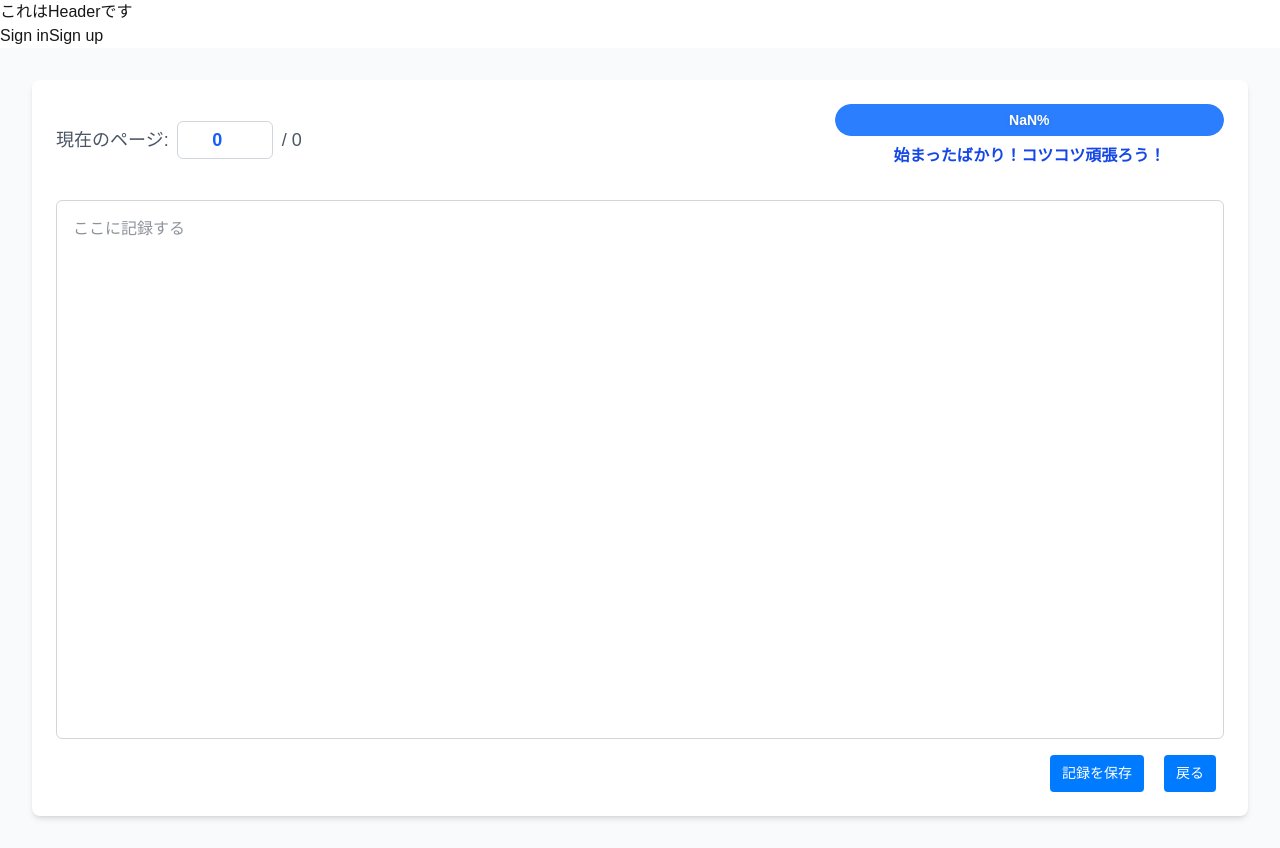
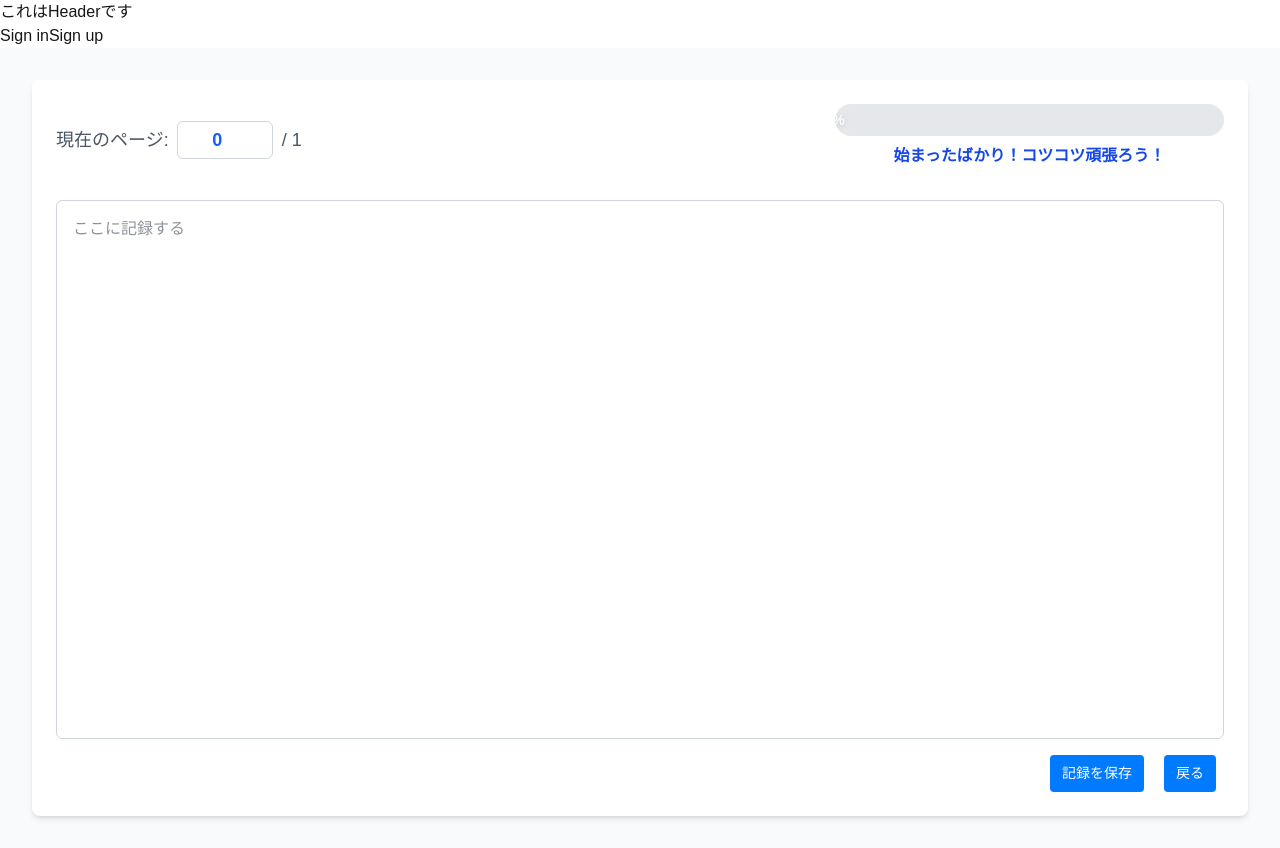
Before and after one commit to k-naoyuki/DOKUHA-roadmap, a Next.js app in the folder apps/dokuha-roadmap-frontend/: page /details/1 in a window 1280 px wide. Built offline with nearby package versions, Linux system fonts and the light colour scheme; no server answers.

Commit message:
Update apps/dokuha-roadmap-frontend/src/app/details/[contentId]/page.tsx
Co-authored-by: ittyi <62760395+ittyi@users.noreply.github.com>

```diff
--- a/apps/dokuha-roadmap-frontend/src/app/details/[contentId]/page.tsx
+++ b/apps/dokuha-roadmap-frontend/src/app/details/[contentId]/page.tsx
@@ -17,11 +17,11 @@ export default function DetailPage() {
   const { contentId } = useParams();
   const [contentTitle, setContentTitle] = useState('');
   const [currentPage, setCurrentPage] = useState(0);
-  const [totalPage, setTotalPage] = useState(0);
+  const [totalPage, setTotalPage] = useState(1);
   const [note, setNote] = useState('');
   const [isLoading, setIsLoading] = useState(true);
 
-  const progress = (currentPage / totalPage) * 100;
+  const progress = totalPage > 0 ? (currentPage / totalPage) * 100 : 0;
   const clampedProgress = Math.max(0, Math.min(100, progress));
 
   useEffect(() => {
```
